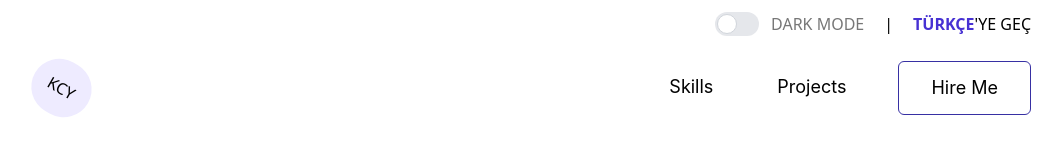
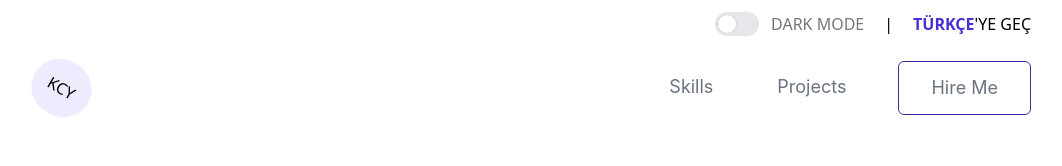
Before and after one commit to kcengizyildirim1/FSWeb-Frontend-Challenge, a React (Vite) app: page / in a window 1280 px wide. Shown: the top 166 px of the page, without its empty margins (109-1171 px from the left). Built offline with nearby package versions, Linux system fonts and the light colour scheme.

Commit message:
Header kismi tamamlandi ancak daha dark mode eklenmedi

```diff
--- a/src/components/Header.jsx
+++ b/src/components/Header.jsx
@@ -1,8 +1,8 @@
 const Header = () => {
   return (
     <header>
-      <div className="">
-        <div className="w-[80%] mx-auto  flex flex-col">
+      <div>
+        <div className="w-[80%]  mx-auto  flex flex-col">
           <div className="m-3 flex gap-5 justify-end">
             <label className="relative inline-flex items-center cursor-pointer">
               <input type="checkbox" value="" className="sr-only peer" />
@@ -15,14 +15,14 @@ const Header = () => {
               <span className="text-[#4731D3] font-bold">TÜRKÇE</span>'YE GEÇ
             </p>
           </div>
-          <div className="flex justify-between m-3 items-center">
+          <div className="flex justify-between m-3 items-center flex-wrap">
             <a
               className="rounded-full bg-[#EEEBFF] p-4 rotate-[30deg] "
               href="#"
             >
               KCY
             </a>
-            <nav className="gap-10 flex font-['Inter'] font-500 text-lg ">
+            <nav className="gap-10 flex font-['Inter'] font-500 text-lg text-gray-500">
               <a className="p-3" href="">
                 Skills
               </a>
```
